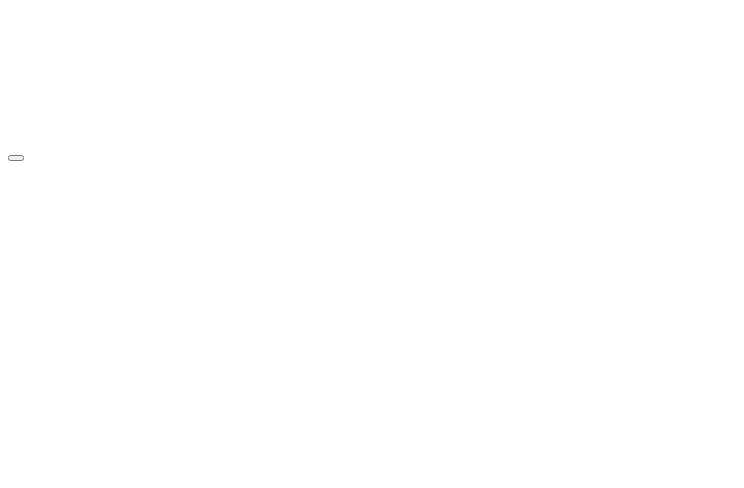
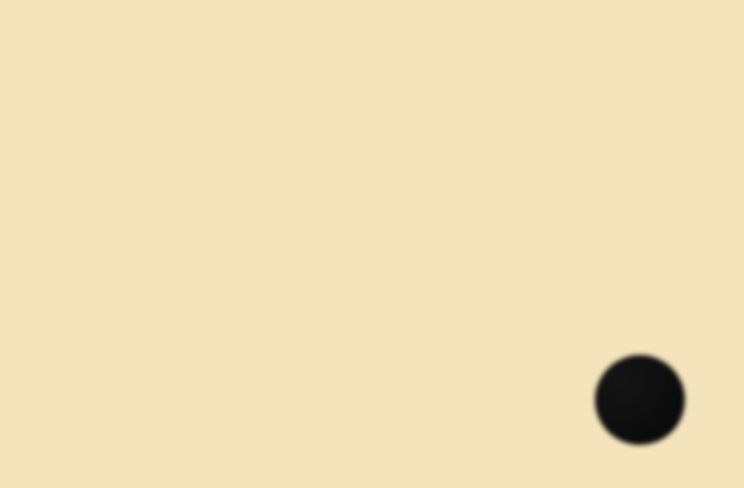
Before and after one commit to Hamburami/Blot-Boo, a website: page index.html in a window 1280 px wide. Shown: the whole page, without its empty margins (0-744 px from the left). Drawn offline with Linux system fonts and the light colour scheme; the site is published under a folder, as on GitHub Pages, so addresses that start at the root find nothing.

Commit message:
github pages changes

```diff
--- a/index.html
+++ b/index.html
@@ -4,7 +4,7 @@
     <meta charset="UTF-8" />
     <meta name="viewport" content="width=device-width, initial-scale=1.0" />
     <title>Thought Void</title>
-    <link rel="stylesheet" href="/styles.css" />
+    <link rel="stylesheet" href="styles.css" />
   </head>
   <body>
     <main id="canvas" aria-label="Thought canvas">
@@ -23,6 +23,6 @@
       <div class="thought" contenteditable="true" spellcheck="false"></div>
     </template>
 
-    <script src="/app.js" type="module"></script>
+    <script src="app.js" type="module"></script>
   </body>
 </html>
```
